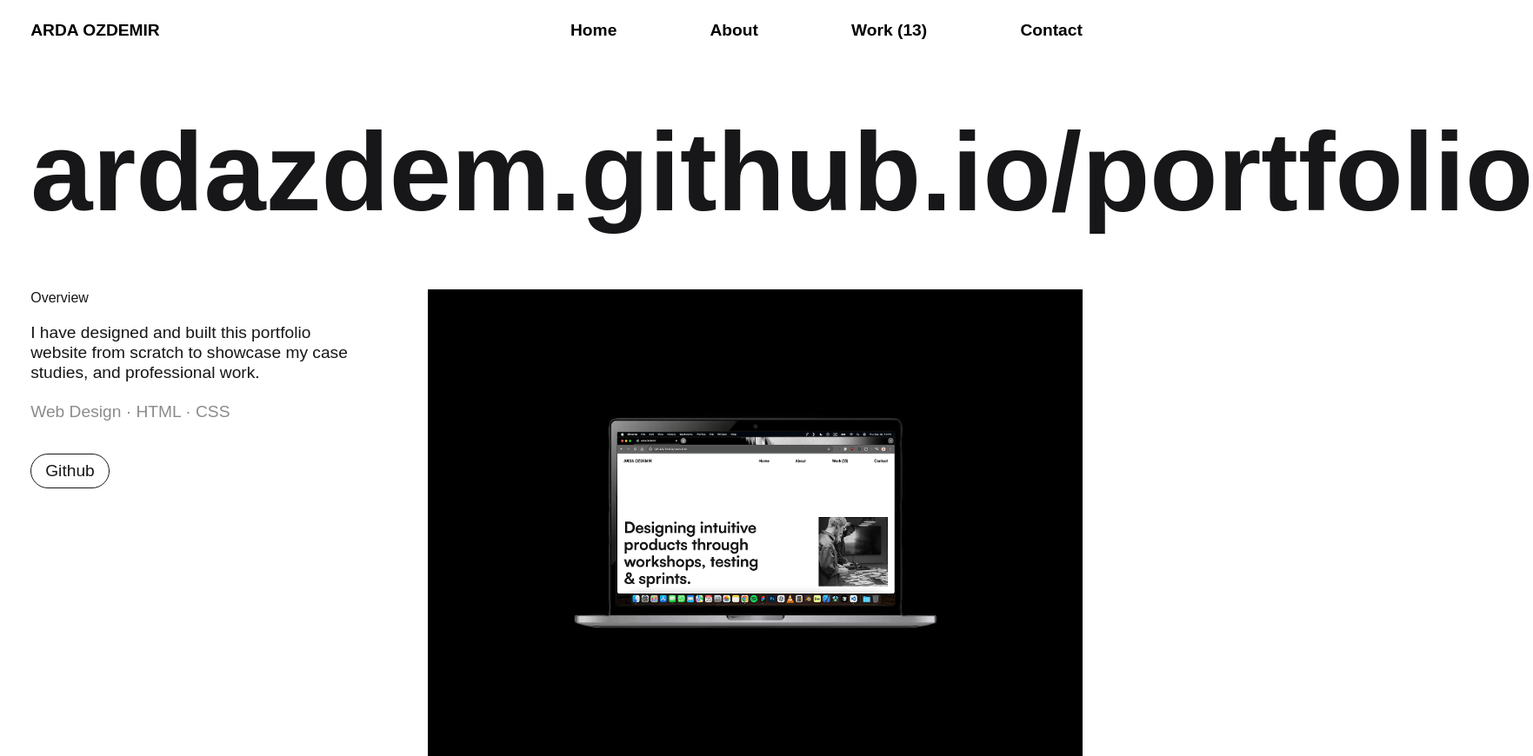
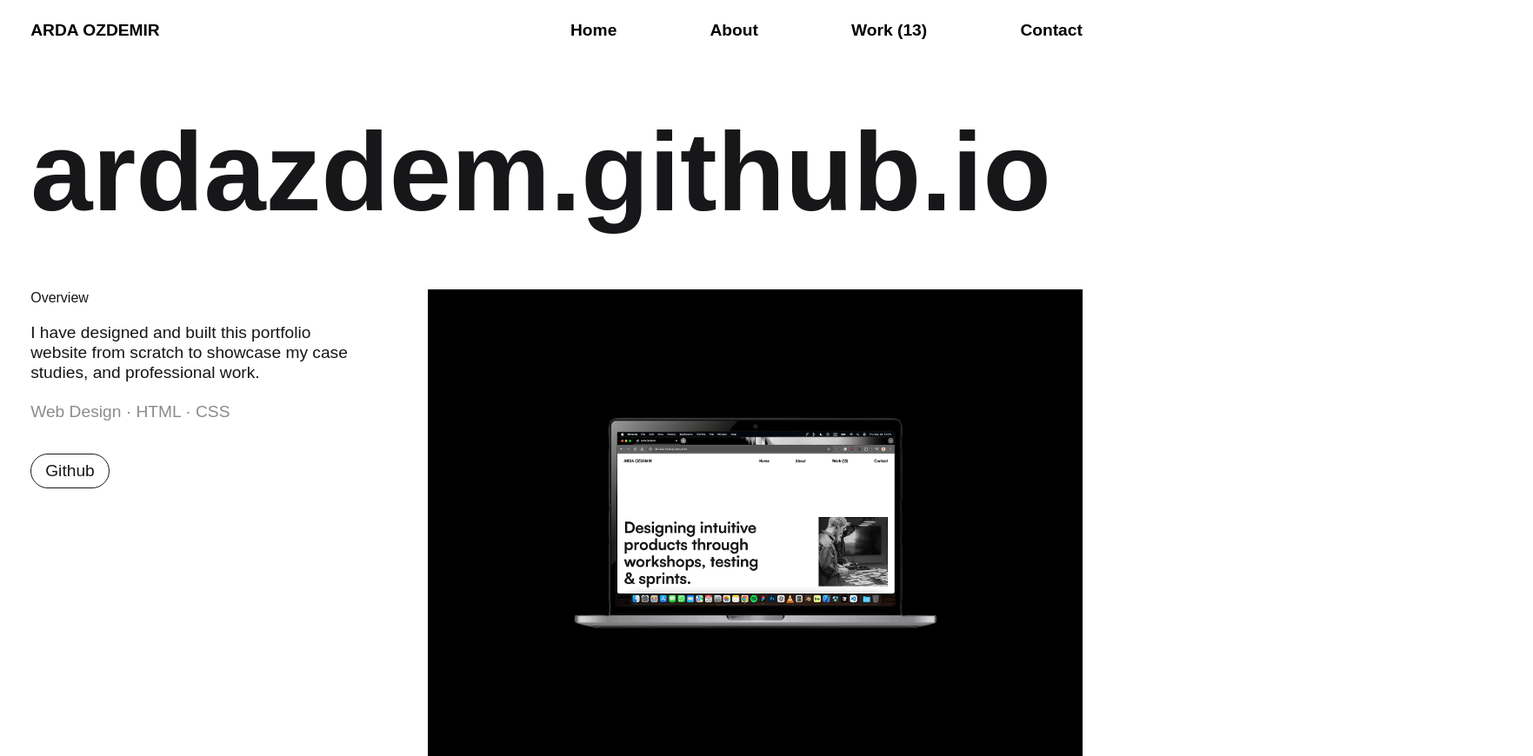
Before and after one commit to ardazdem/portfolio, a plain HTML site: page project-13.html in a window 1280 px wide. Shown: the top 870 px of the page at 87% size, 1763 px wide, since content can reach past the window. Drawn offline with Linux system fonts and the light colour scheme; a web font is replaced by a local one.

Commit message:
Title update

```diff
--- a/project-13.html
+++ b/project-13.html
@@ -21,7 +21,7 @@
 
   <section class="project-title" id="title">
     <div class="title-text">
-      <h1>ardazdem.github.io/portfolio</h1>
+      <h1>ardazdem.github.io</h1>
     </div>
   </section>
 
```
